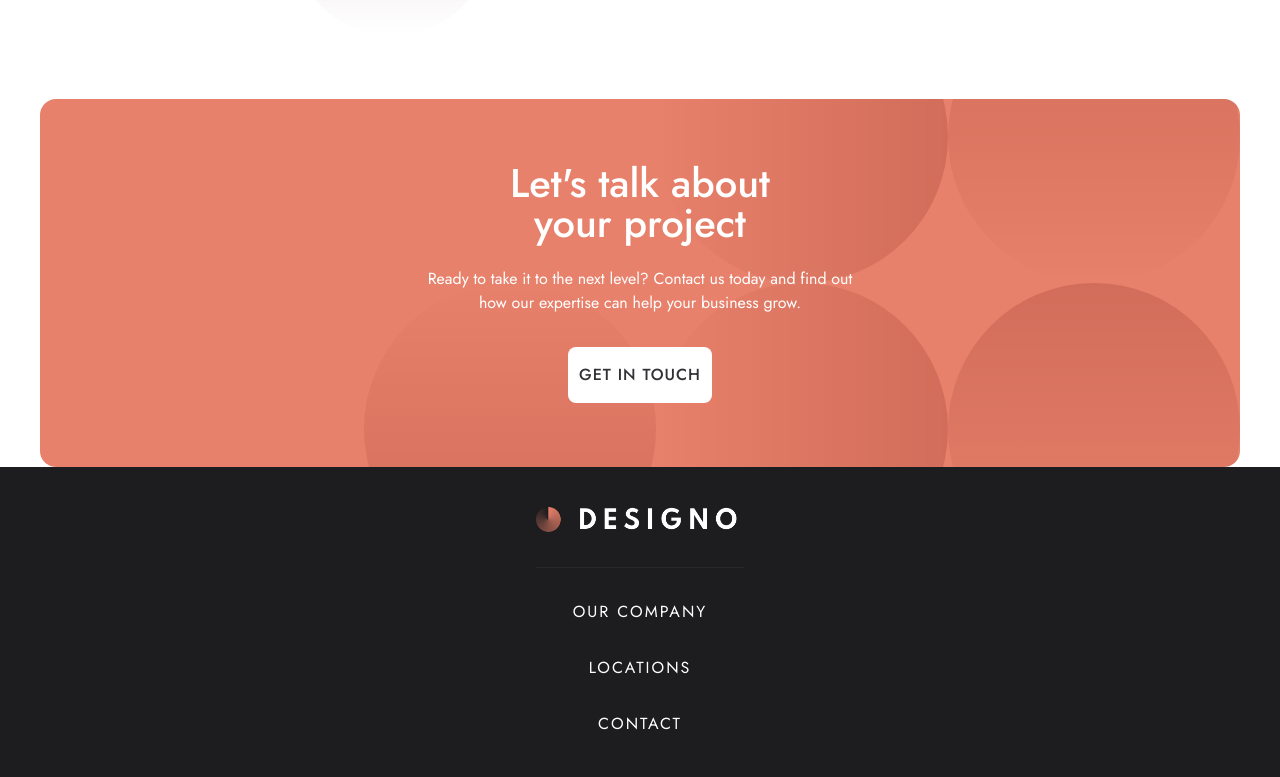
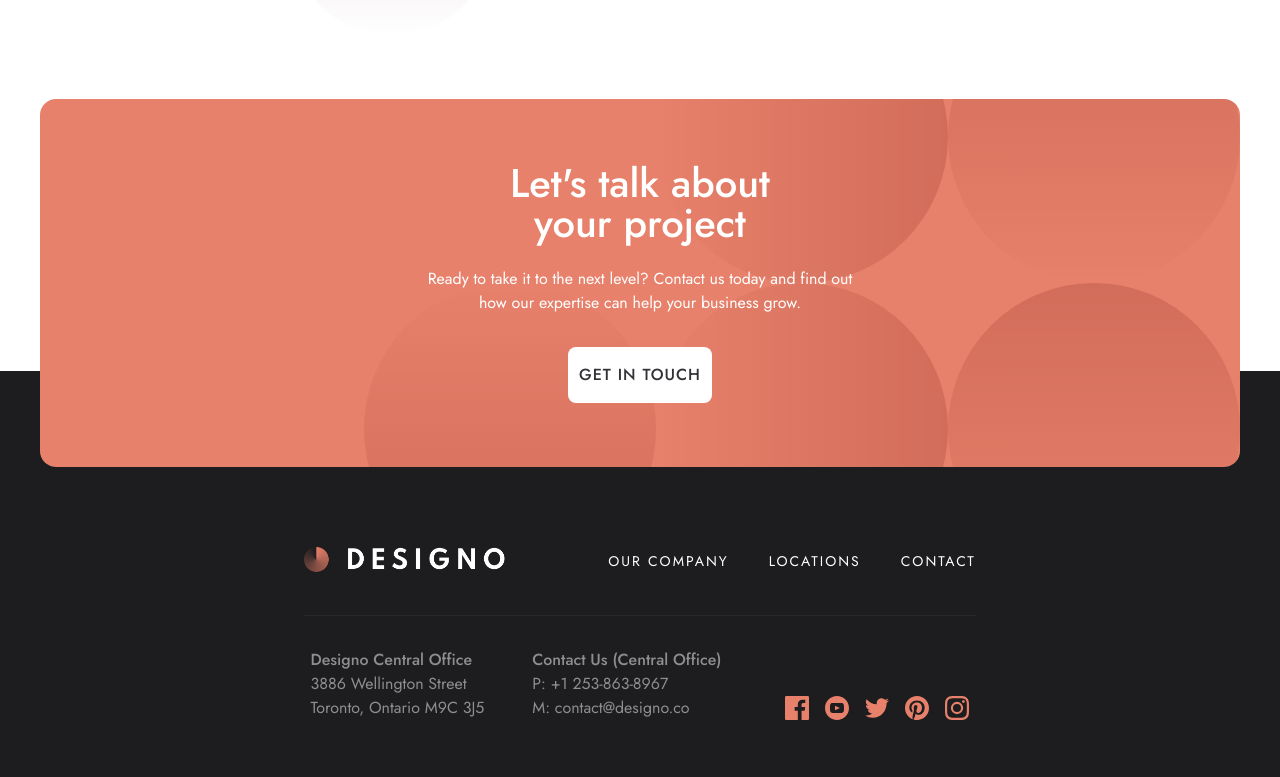
Before and after one commit to TULSI2012/designo, a React (Vite) app: page / in a window 1280 px wide. Shown: the part 2583-3360 px from the top of the page. Built offline with nearby package versions, Linux system fonts and the light colour scheme.

Commit message:
footer and cta action are now mobile, tablet and desktop responsive

```diff
--- a/src/App.jsx
+++ b/src/App.jsx
@@ -1,7 +1,6 @@
 import React from 'react'
 import Nav from './Components/Nav'
 import Home from './Pages/Home'
-import Footer from './Components/Footer'
 
 function App() {
 
@@ -9,7 +8,6 @@ function App() {
     <div>
       <Nav />
       <Home />
-      <Footer />
     </div>
   )
 }
--- a/src/Components/Footer.jsx
+++ b/src/Components/Footer.jsx
@@ -2,25 +2,26 @@ import React from "react";
 
 export default function Footer() {
     return (
-        <footer className="bg-black text-white flex flex-col items-center pt-10 pb-16">
-            <div>
+        <footer className=" bg-black text-white flex flex-col items-center pt-64 pb-16 w-full -mt-48 absolute z-0 md:-mt-24 md:pt-44 lg:-mt-16 lg:pt-36">
+            <div className="md:flex md:items-center md:gap-x-24 md:border-b md:border-b-white/5 md:pb-10 lg:gap-x-[33.75rem]">
                 <img
-                    className="w-52 mb-8"
+                    className="w-52 mb-8 md:mb-0"
                     src="/shared/desktop/logo-light.png"
                 />
-                <ul className="uppercase tracking-[0.125rem] text-center pt-8 border-t border-t-white/5">
-                    <li className="mb-8">
+                <ul className="uppercase tracking-[0.125rem] text-center text-sm pt-8 border-t border-t-white/5 md:border-none md:flex md:gap-x-10 md:pt-0">
+                    <li className="mb-8 md:mb-0">
                         <a href="#">Our Company</a>
                     </li>
-                    <li className="mb-8">
+                    <li className="mb-8 md:mb-0">
                         <a href="#">Locations</a>
                     </li>
-                    <li className="mb-10">
+                    <li className="mb-10 md:mb-0">
                         <a href="#">Contact</a>
                     </li>
                 </ul>
             </div>
-            <div className="flex flex-col gap-y-10 text-center text-white/50 leading-6">
+            <div className="flex flex-col gap-y-10 text-center text-white/50 leading-6 md:flex-row md:items-end md:gap-x-16 md:text-left md:pt-8 lg:gap-x-96">
+                <div className="flex flex-col gap-y-10 md:flex-row md:gap-x-12 lg:gap-x-44">
                     <div>
                         <p className="font-medium">Designo Central Office</p>
                         <p>3886 Wellington Street</p>
@@ -30,6 +31,7 @@ export default function Footer() {
                         <p className="font-medium">Contact Us (Central Office)</p>
                         <p>P: +1 253-863-8967</p>
                         <p>M: contact@designo.co</p>
+                    </div>
                 </div>
                 <div className="flex items-center justify-center gap-x-4">
                     <img src="/shared/desktop/icon-facebook.svg" />
--- a/src/Pages/Home.jsx
+++ b/src/Pages/Home.jsx
@@ -3,6 +3,7 @@ import Hero from "../Components/home/Hero";
 import CategoryCard from "../Components/CategoryCard";
 import ValueCard from "../Components/home/ValueCard";
 import CallToAction from "../Components/CallToAction";
+import Footer from "../Components/Footer";
 
 export default function Home() {
     return (
@@ -56,9 +57,10 @@ export default function Home() {
                 />
             </section>
 
-            <section className="mt-28 mx-6 md:mx-10 md:mt-4 lg:mx-40">
+            <section className="mt-28 mx-6 relative z-20 md:mx-10 md:mt-4 lg:mx-40">
                 <CallToAction />
             </section>
+            <Footer />
         </section>
     )
 }
```
Lines whose indentation alone changed are shown as unchanged.
